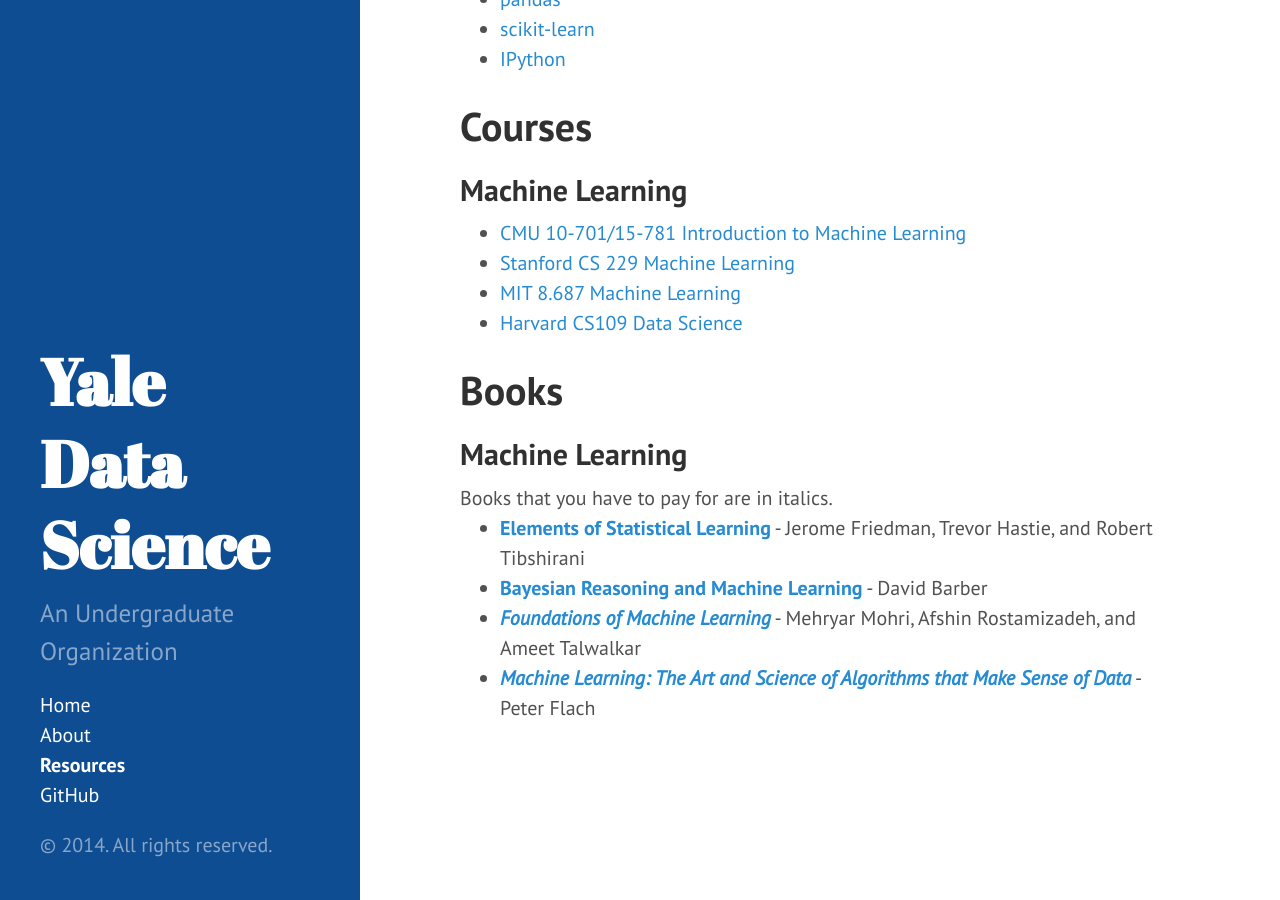
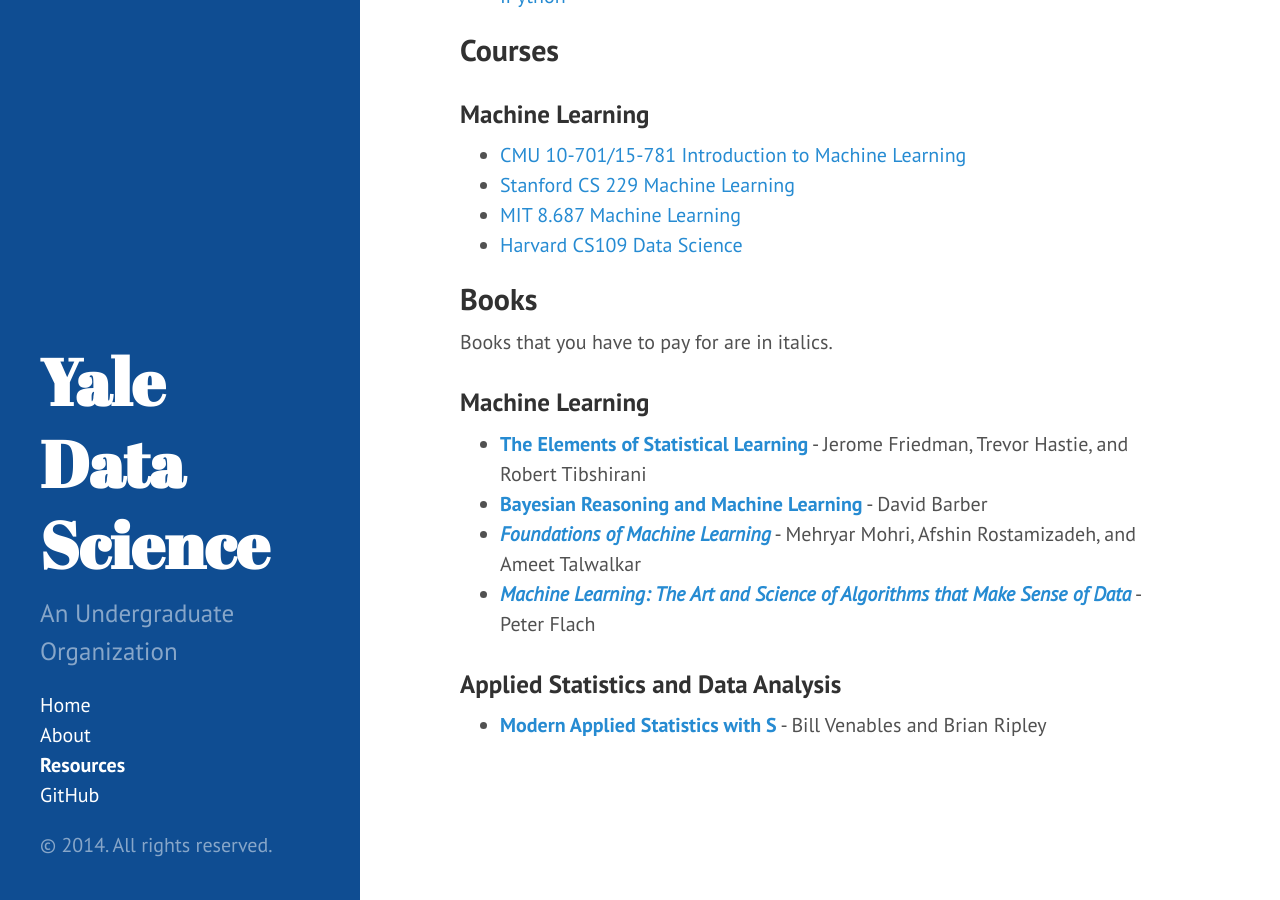
Before and after one commit to YaleDataScience/old-site, a Jekyll site: the page built from resources.html, in a window 1280 px wide and 900 px high, scrolled down 994 px. Built offline with Jekyll 4.4.1, drawn with Linux system fonts in a browser that asks for light colours; Markdown is read by kramdown in place of the engine named in the settings; some of the changed text lies outside the part shown.

Commit message:
Jekyll build, more resource tinkering

```diff
--- /dev/null
+++ b/Gemfile
@@ -0,0 +1,2 @@
+source 'https://rubygems.org'
+gem 'github-pages'
--- a/resources.html
+++ b/resources.html
@@ -4,32 +4,35 @@
 ---
 
 <div id="resources">
-  <h1>Programming</h1>
-    <h2>R</h2>
-    <h3>Download</h3>
+  <h2>Programming</h2>
+    <h3>R</h3>
+    <h4>Download</h4>
       <ul>
       <li>
       <a href="http://www.r-project.org/" target="_blank">R Project</a>
       </li>
       <li>
-      <a href=" http://www.rstudio.com/products/rstudio/#Desk" target="_blank">RStudio (development environment for R)</a>
+      <a href=" http://www.rstudio.com/products/rstudio/#Desk" target="_blank">RStudio</a>
       </li>
       </ul>
-    <h3>Tutorial</h3>
+    <h4>Tutorial</h4>
       <ul>
       <li>
       <a href="http://www.r-bloggers.com/google-developers-r-programming-video-lectures/" target="_blank">Google R Lectures</a>
       </li>
       </ul>
-    <h2>Python</h2>
-     <h3>Download</h3>
+    <h3>Python</h3>
+     <h4>Download</h4>
         <ul>
           <li>
           <a href="http://python.org" target="_blank">Python</a>
           </li>
+          <li>
+          <a href="https://www.eclipse.org/downloads/packages/eclipse-standard-44/lunar" target="_blank">Eclipse IDE</a> and <a href="http://pydev.org/manual_101_install.html" target="_blank">PyDev</a>
+          </li>
       </ul>
 
-      <h3>Tutorial</h3>
+      <h4>Tutorial</h4>
       <ul>
 
       <li>
@@ -45,7 +48,7 @@
       </li>
       </ul>
 
-      <h3>Libraries etc.</h3>
+      <h4>Libraries etc.</h4>
         <ul>
           <li>
           <a href="http://numpy.scipy.org/" target="_blank">numpy</a>
@@ -68,8 +71,8 @@
 
       </ul>
 
-  <h1>Courses</h1>
-   <h2>Machine Learning</h2>
+  <h2>Courses</h2>
+   <h3>Machine Learning</h3>
     <ul>
       <li>
       <a href="http://alex.smola.org/teaching/cmu2013-10-701x/" target="_blank">CMU 10-701/15-781 Introduction to Machine Learning</a>
@@ -85,12 +88,12 @@
       </li>
     </ul>
 
-  <h1>Books</h1>
-   <h2>Machine Learning</h2>
-   Books that you have to pay for are in italics.
+  <h2>Books</h2>
+  Books that you have to pay for are in italics.
+   <h3>Machine Learning</h3>
     <ul>
       <li>
-      <a href="http://statweb.stanford.edu/~tibs/ElemStatLearn/" target="_blank"><b>Elements of Statistical Learning</b></a> - Jerome Friedman, Trevor Hastie, and Robert Tibshirani
+      <a href="http://statweb.stanford.edu/~tibs/ElemStatLearn/" target="_blank"><b>The Elements of Statistical Learning</b></a> - Jerome Friedman, Trevor Hastie, and Robert Tibshirani
       </li>
       <li>
       <a href="http://web4.cs.ucl.ac.uk/staff/D.Barber/pmwiki/pmwiki.php?n=Brml.HomePage" target="_blank"><b>Bayesian Reasoning and Machine Learning</b></a> - David Barber
@@ -102,5 +105,10 @@
       <a href="https://www.cs.bris.ac.uk/~flach/mlbook/" target="_blank"><b><i>Machine Learning: The Art and Science of Algorithms that Make Sense of Data</i></b></a> - Peter Flach
       </li>
     </ul>
-
+    <h3>Applied Statistics and Data Analysis</h3>
+    <ul>
+      <li>
+      <a href="http://www.planta.cn/forum/files_planta/modern_applied_statistics_with_s_192.pdf" target="_blank"><b>Modern Applied Statistics with S</b></a> - Bill Venables and Brian Ripley
+      </li>
+    </ul>
 </div>
```
Also changed, not shown: 1 other file.
